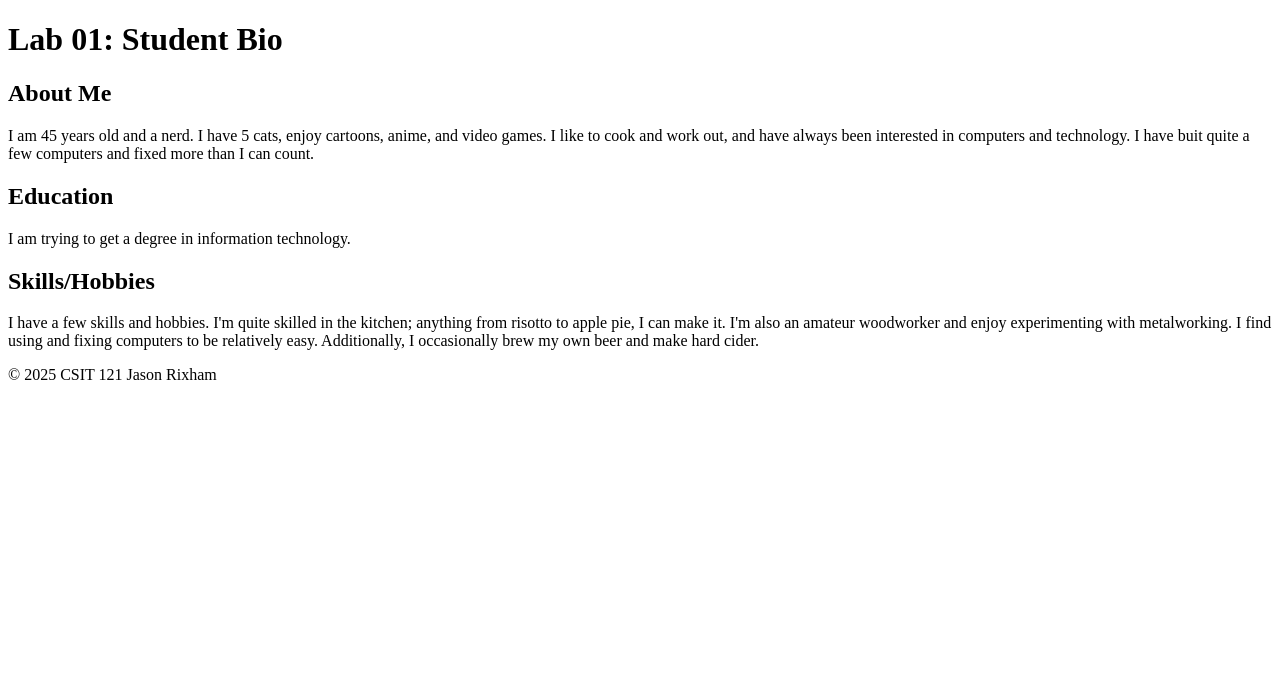
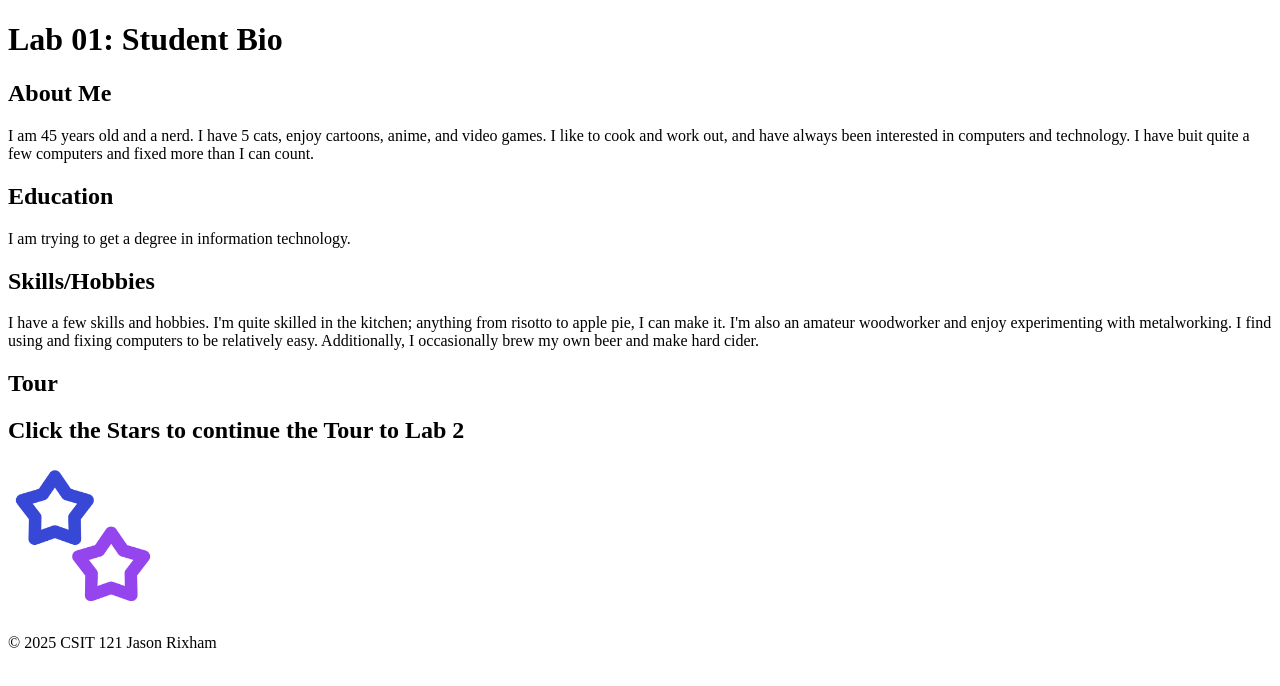
Before and after one commit to JasonRixham/CSIT121, a plain HTML site: page lab01/aboutme.html in a window 1280 px wide. Drawn offline with Linux system fonts and the light colour scheme.

Commit message:
Add files via upload

```diff
--- a/lab01/aboutme.html
+++ b/lab01/aboutme.html
@@ -35,6 +35,15 @@
 
             </p>
         </section>
+        <section">
+  <h2>Tour</h2>
+  <h2>Click the Stars to continue the Tour to Lab 2</h2>
+  <a href="https://jasonrixham.github.io/CSIT121/lab02/index.html" target="_blank">
+  <img src="https://jasonrixham.github.io/CSIT121/final/images/2star.png"
+     alt="Tour"
+     width="150"
+     height="150"></a>
+ </section>
     </main>
     <footer>
         <p>© 2025 CSIT 121 Jason Rixham</p>
```
